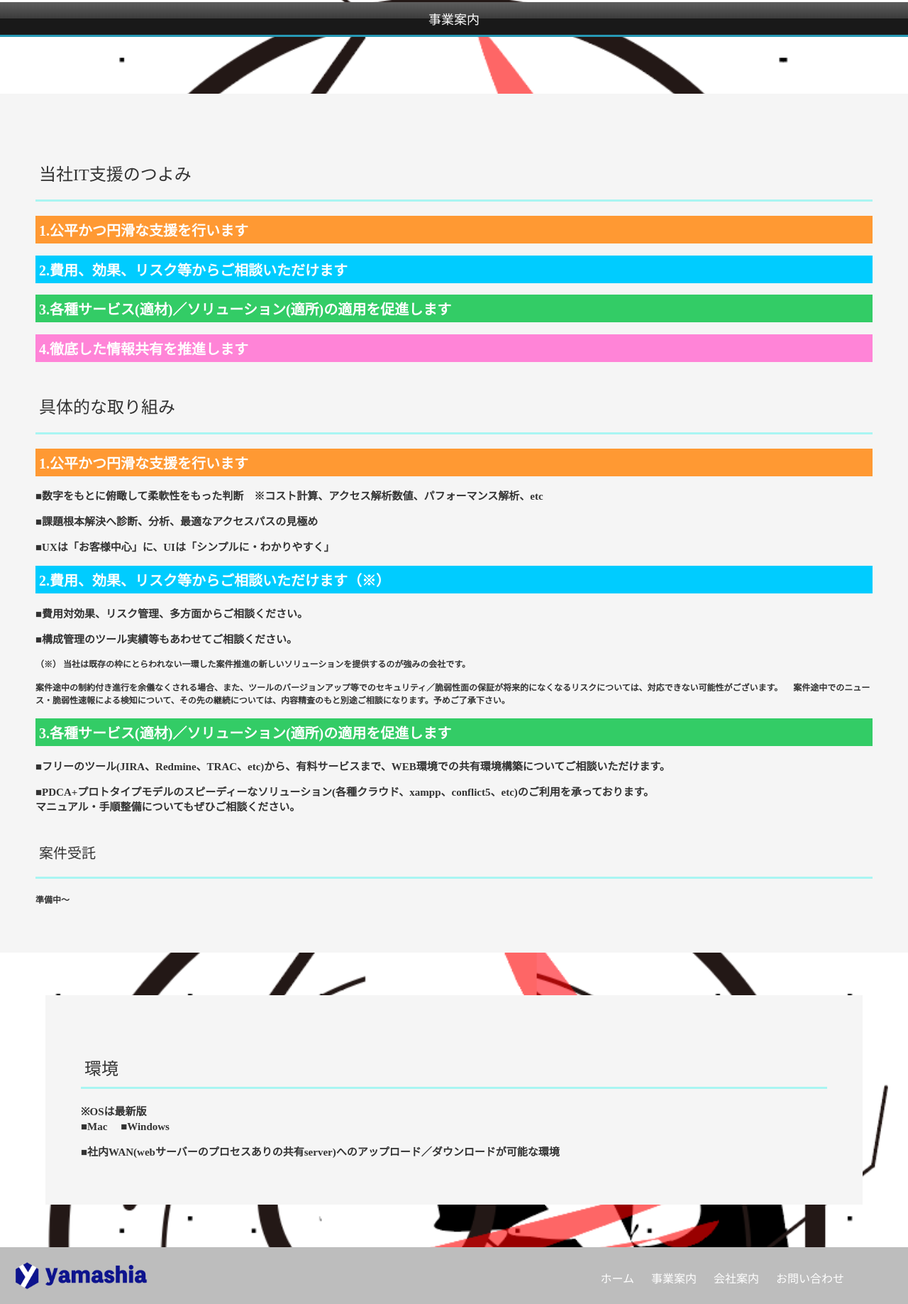
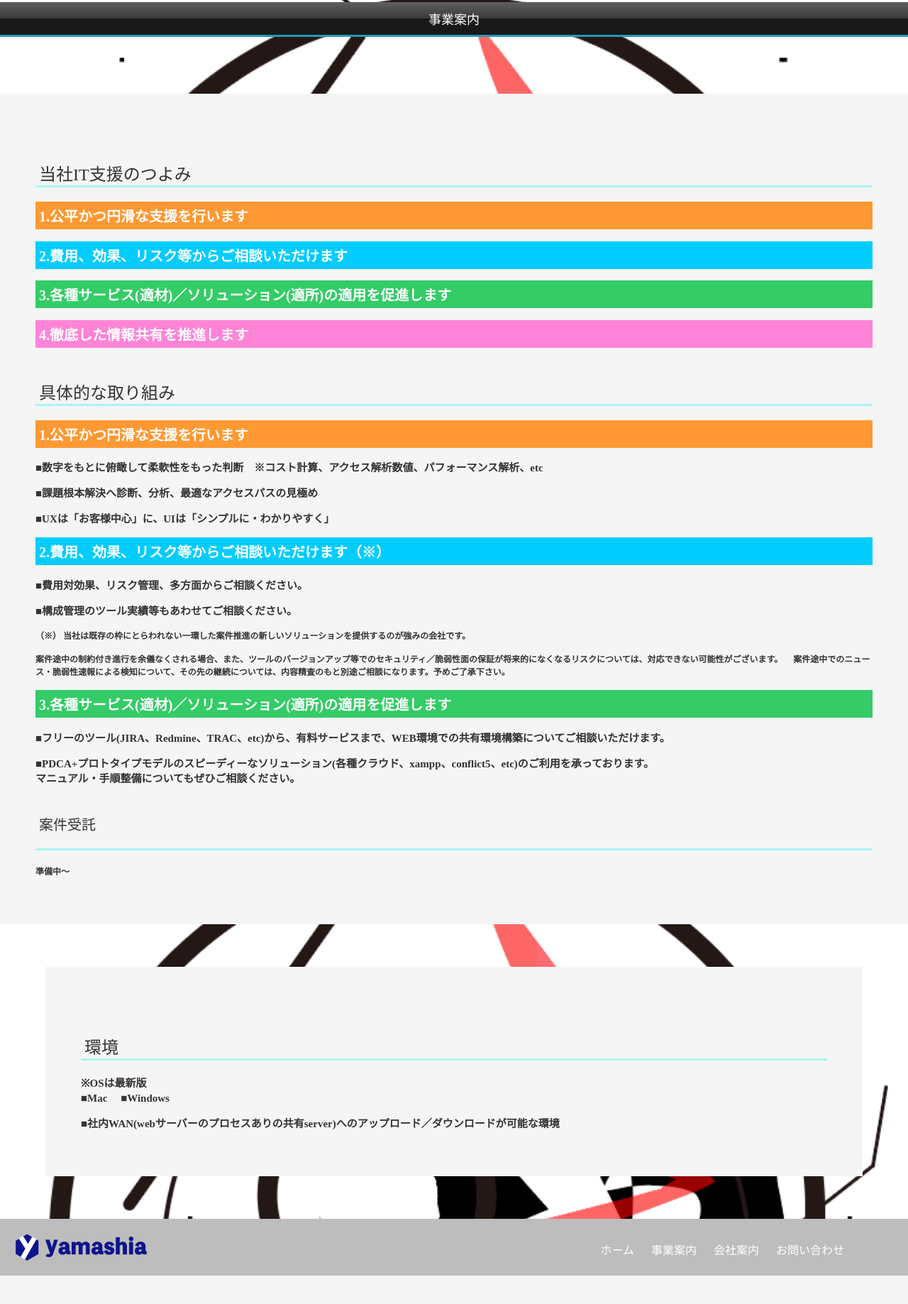
Before and after one commit to yamashia/yamashia, a PHP site: page /BuisinessInfo/BuisinessInfo.php in a window 1280 px wide. Shown: the part 62-1899 px from the top of the page at 71% size. After the commit the page ends 1859 px from the top, so only its background shows below. Run offline with PHP 8.4, Linux system fonts and the light colour scheme; some libraries are stand-ins or nearby versions.

Commit message:
Add files via upload

```diff
--- a/yamashia.co.jp/css/stylesheet.css
+++ b/yamashia.co.jp/css/stylesheet.css
@@ -282,7 +282,7 @@ h2.a4 {background: #FF84D7;}
 .top-main p {
   clear: both;
   margin-bottom: 20px;
-  padding: 20px 5px;
+  padding: 20px 5px 0 5px;
   font-size: 24px;
   border-bottom: 3px solid #A9F5F2;
 }
@@ -302,7 +302,7 @@ h2.a4 {background: #FF84D7;}
 .main p {
   clear: both;
   margin-bottom: 20px;
-  padding: 20px 5px;
+  padding: 20px 5px 0 5px;
   font-size: 24px;
   border-bottom: 3px solid #A9F5F2;
 }
@@ -330,7 +330,7 @@ h2.a4 {background: #FF84D7;}
 .environment p {
   clear: both;
   margin-bottom: 20px;
-  padding: 10px 5px;
+  padding: 20px 5px 0 5px;
   font-size: 24px;
   border-bottom: 3px solid #A9F5F2;
 }
@@ -407,7 +407,7 @@ table {
 .table-company p {
   clear: both;
   margin-bottom: 20px;
-  padding: 10px 15px;
+  padding: 20px 5px 0 5px;
   font-size: 24px;
   border-bottom: 3px solid #A9F5F2;
 }
@@ -433,7 +433,7 @@ table {
 .History p {
   clear: both;
   margin-bottom: 20px;
-  padding: 10px 15px;
+  padding: 20px 5px 0 5px;
   font-size: 24px;
   border-bottom: 3px solid #A9F5F2;
 }
```
